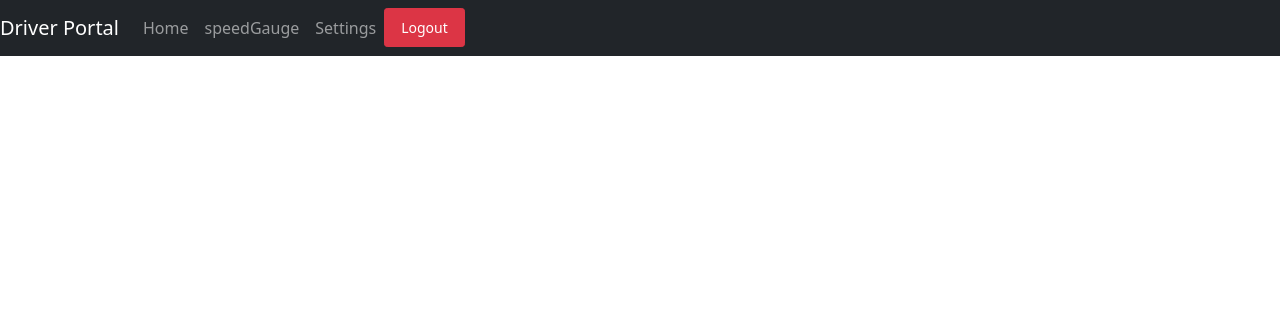
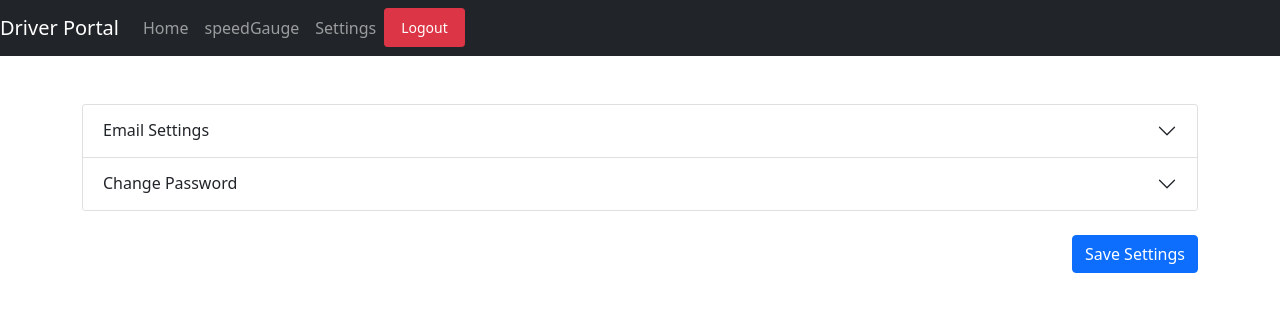
Before and after one commit to ShaggyBadger/Pretreip_flask, a Flask app: page /settings in a window 1280 px wide. Shown: the top 316 px of the page. Run offline with Flask 3, Linux system fonts and the light colour scheme; some libraries are stand-ins or nearby versions.

Commit message:
updating

```diff
--- a/routes.py
+++ b/routes.py
@@ -2,6 +2,7 @@ from flask import render_template, request, redirect, url_for, session
 from werkzeug.security import generate_password_hash, check_password_hash
 from app import app
 import models
+import utilities
 from datetime import timedelta
 
 app.permanent_session_lifetime = timedelta(days=7)
@@ -90,6 +91,8 @@ def logout():
 def settings():
 	if request.method == 'POST':
 		settings_data = request.form.to_dict()
+		utils_obj = models.Utils()
+		update_status = utilities.process_settings_update(utils_obj, settings_data)
 
 
 	return render_template('settings.html')
--- a/templates/settings.html
+++ b/templates/settings.html
@@ -2,6 +2,107 @@
 {% block content %}
 {% include 'nav_menu.html' %}
 
+<div class="container my-5">
+  <form method="POST" onsubmit="return validatePasswords()">
+    <div class="accordion" id="settingsAccordion">
 
+      <!-- Email Settings -->
+      <div class="accordion-item">
+        <h2 class="accordion-header" id="headingEmail">
+          <button class="accordion-button collapsed" type="button" data-bs-toggle="collapse"
+                  data-bs-target="#collapseEmail" aria-expanded="false" aria-controls="collapseEmail">
+            Email Settings
+          </button>
+        </h2>
+        <div id="collapseEmail" class="accordion-collapse collapse" aria-labelledby="headingEmail"
+             data-bs-parent="#settingsAccordion">
+          <div class="accordion-body">
+            <div class="mb-3 row align-items-center">
+              <label for="email_address" class="col-sm-3 col-form-label">Email Address</label>
+              <div class="col-sm-9">
+                <input type="email" class="form-control" name="email_address" id="email_address" required>
+              </div>
+            </div>
+
+            <div class="form-check form-switch">
+              <input class="form-check-input" type="checkbox" id="email_notifications" name="email_notifications">
+              <label class="form-check-label" for="email_notifications">Enable Email Notifications</label>
+            </div>
+          </div>
+        </div>
+      </div>
+
+      <!-- Password Settings -->
+      <div class="accordion-item">
+        <h2 class="accordion-header" id="headingPassword">
+          <button class="accordion-button collapsed" type="button" data-bs-toggle="collapse"
+                  data-bs-target="#collapsePassword" aria-expanded="false" aria-controls="collapsePassword">
+            Change Password
+          </button>
+        </h2>
+        <div id="collapsePassword" class="accordion-collapse collapse" aria-labelledby="headingPassword"
+             data-bs-parent="#settingsAccordion">
+          <div class="accordion-body">
+           <div class="form-check form-switch">
+              <input class="form-check-input" type="checkbox" id="pass_reset" name="pass_reset">
+              <label class="form-check-label" for="pass_reset">Reset Password</label>
+            </div>
+
+            <!-- Current Password -->
+            <div class="mb-3 row align-items-center">
+              <label for="current_password" class="col-sm-3 col-form-label">Current Password</label>
+              <div class="col-sm-9">
+                <input type="password" class="form-control" name="current_password" id="current_password" required>
+              </div>
+            </div>
+
+            <!-- New Password -->
+            <div class="mb-3 row align-items-center">
+              <label for="new_password" class="col-sm-3 col-form-label">New Password</label>
+              <div class="col-sm-9">
+                <input type="password" class="form-control" name="new_password" id="new_password" required>
+              </div>
+            </div>
+
+            <!-- Confirm Password -->
+            <div class="mb-3 row align-items-center">
+              <label for="confirm_password" class="col-sm-3 col-form-label">Confirm Password</label>
+              <div class="col-sm-9">
+                <input type="password" class="form-control" name="confirm_password" id="confirm_password" required>
+              </div>
+            </div>
+
+            <!-- Password Mismatch Warning -->
+            <div id="passwordError" class="text-danger ps-3 d-none">
+              New passwords do not match.
+            </div>
+
+          </div>
+        </div>
+      </div>
+
+    </div>
+
+    <div class="text-end mt-4">
+      <button type="submit" class="btn btn-primary">Save Settings</button>
+    </div>
+  </form>
+</div>
+
+<script>
+function validatePasswords() {
+  const newPassword = document.getElementById('new_password').value;
+  const confirmPassword = document.getElementById('confirm_password').value;
+  const errorMessage = document.getElementById('passwordError');
+
+  if (newPassword !== confirmPassword) {
+    errorMessage.classList.remove('d-none');
+    return false;
+  }
+
+  errorMessage.classList.add('d-none');
+  return true;
+}
+</script>
 
 {% endblock %}
--- /dev/null
+++ b/utilities.py
@@ -0,0 +1,4 @@
+def process_settings_update(utils_obj, data_packet):
+	for i in data_packet:
+		print(f'{i}: {data_packet[i]}')
+	return True
```
Also changed, not shown: models.py (+44 -0 lines).
